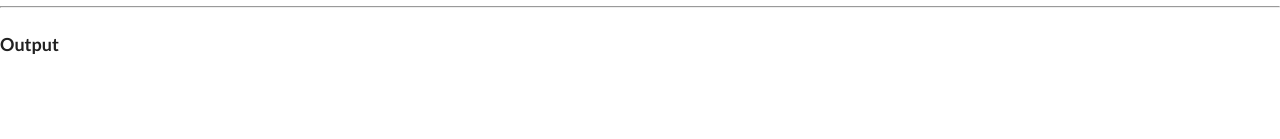
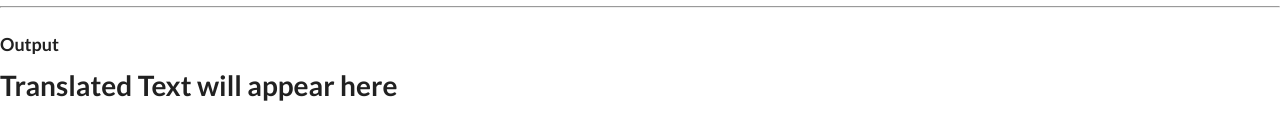
Before and after one commit to BenCullenDev/widgets, a React (Create React App) app: page /translate in a window 1280 px wide. Shown: the part 229-368 px from the top of the page. Built offline with nearby package versions, Linux system fonts and the light colour scheme; no server answers.

Commit message:
added placeholder text for translated text

```diff
--- a/src/components/Convert.js
+++ b/src/components/Convert.js
@@ -34,7 +34,9 @@ const Convert = ({ language, text }) => {
 	}, [language, debouncedText]);
 	return (
 		<div>
-			<h1 className='ui header'>{translated}</h1>
+			<h1 className='ui header'>
+				{debouncedText ? translated : "Translated Text will appear here"}
+			</h1>
 		</div>
 	);
 };
```
